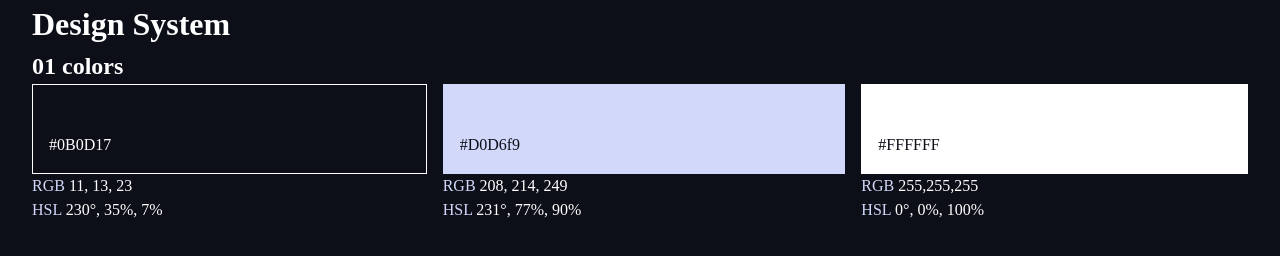
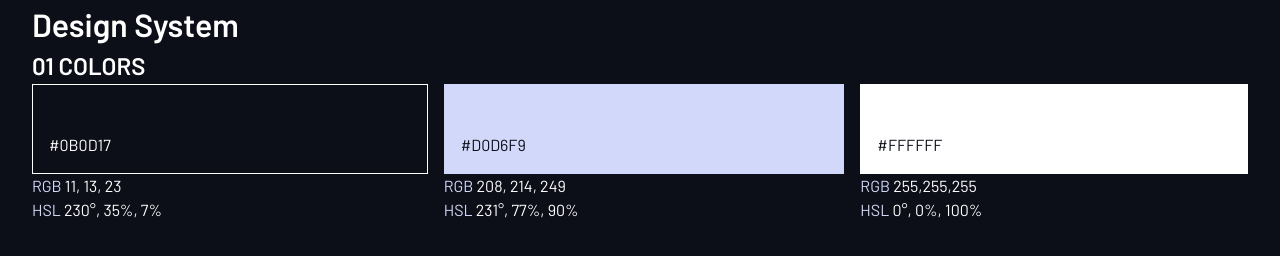
Before and after one commit to andrewteece/space-tourism-website, a plain HTML site: page design-system.html in a window 1280 px wide. Drawn offline with Linux system fonts and the light colour scheme; a web font is replaced by a local one.

Commit message:
create css classes for design system

```diff
--- a/css/style.css
+++ b/css/style.css
@@ -9,6 +9,7 @@
     --clr-white: 0 0% 100%;
 
     --ff-primary: 'Bellefair', serif;
+    --ff-designSystem: 'Barlow', sans-serif;
 }
 
 /* ----------------------- */
@@ -149,6 +150,24 @@ select {
     color: hsl(var(--clr-white));
 }
 
+.flex--grow {
+    flex-grow: 1;
+}
+
+.padding--space {
+    padding: 3rem 1rem 1rem;
+    border: 1px solid #ffffff;
+}
+
+.padding--space-2 {
+    padding: 3rem 1rem 1rem;
+    border: 1px solid #d0d6f9;
+}
+
+.design-text {
+    font-family: 'Barlow', sans-serif;
+}
+
 
 /* -------------------- */
 /* BASE/GENERAL STYLES  */
--- a/design-system.html
+++ b/design-system.html
@@ -7,40 +7,37 @@
     <link rel="stylesheet" href="/css/style.css" />
     <link rel="preconnect" href="https://fonts.googleapis.com" />
     <link rel="preconnect" href="https://fonts.gstatic.com" crossorigin />
-    <link
-      href="https://fonts.googleapis.com/css2?family=Bellefair&display=swap"
-      rel="stylesheet"
-    />
+    <link rel="preconnect" href="https://fonts.googleapis.com">
+<link rel="preconnect" href="https://fonts.gstatic.com" crossorigin>
+<link href="https://fonts.googleapis.com/css2?family=Barlow:wght@300;400;600&display=swap" rel="stylesheet">
   </head>
-  <body class="bg-dark text-white">
+  <body class="bg-dark text-white design-text">
     <div class="wrapper">
       <h1>Design System</h1>
 
       <section id="colors">
-        <h2><span>01</span> colors</h2>
+        <h2><span>01</span> COLORS</h2>
 
         <div class="flex">
-          <div style="flex-grow: 1">
-            <div style="padding: 3rem 1rem 1rem; border: 1px solid white">
+          <div class="flex--grow">
+            <div class="padding--space">
               #0B0D17
             </div>
             <p><span class="text-accent">RGB</span> 11, 13, 23</p>
             <p><span class="text-accent">HSL</span> 230°, 35%, 7%</p>
           </div>
-          <div style="flex-grow: 1">
+          <div class="flex--grow">
             <div
-              style="padding: 3rem 1rem 1rem; border: 1px solid #d0d6f9"
-              class="bg-accent text-dark"
+              class="bg-accent text-dark padding--space-2"
             >
-              #D0D6f9
+              #D0D6F9
             </div>
             <p><span class="text-accent">RGB</span> 208, 214, 249</p>
             <p><span class="text-accent">HSL</span> 231°, 77%, 90%</p>
           </div>
-          <div style="flex-grow: 1">
+          <div class="flex--grow">
             <div
-              style="padding: 3rem 1rem 1rem; border: 1px solid white"
-              class="bg-white text-dark"
+              class="bg-white text-dark padding--space"
             >
               #FFFFFF
             </div>
```
Also changed, not shown: css/design.css (added).
